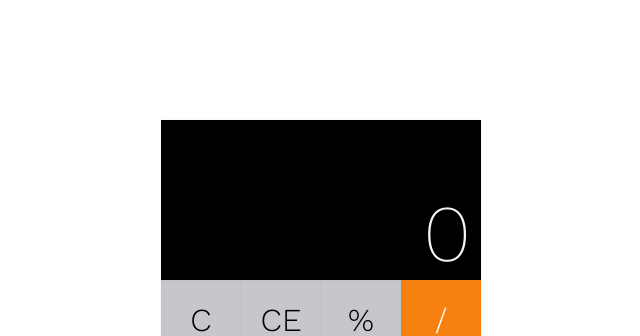
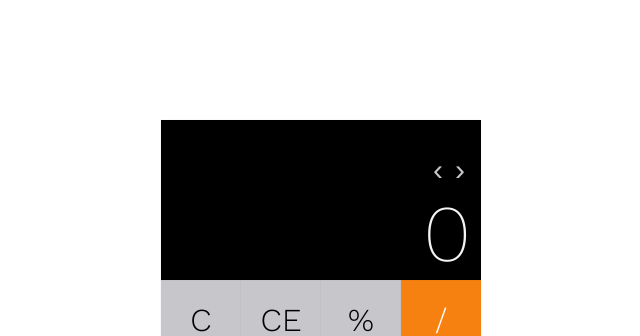
Before and after one commit to sionelt/calculator-app, a React app: page / in a window 1280 px wide. Shown: the top 336 px of the page, without its empty margins (319-959 px from the left). Built offline with nearby package versions, Linux system fonts and the light colour scheme.

Commit message:
implement arrow buttons for overflow top entries

```diff
--- a/src/components/Screen.js
+++ b/src/components/Screen.js
@@ -8,7 +8,7 @@ class Screen extends Component {
 	}
 
 	render() {
-		const { container, displayAll, displayEntry } = style;
+		const { container, displayAll, displayEntry, btn } = style;
 		const { anEntry, entries } = this.props;
 		var initialEntry = [0];
 
@@ -18,7 +18,9 @@ class Screen extends Component {
 		return (
 			<div className={container}>
 				<div id="top" className={displayAll}>
+					<button className={btn}>&lsaquo;</button>
 					{entries}
+					<button className={btn}>&rsaquo;</button>
 				</div>
 				<div className={displayEntry}>
 					{initialEntry}
--- a/src/styles/Screen.css
+++ b/src/styles/Screen.css
@@ -11,7 +11,6 @@
 	flex-direction: column;
 	justify-content: flex-end;
 	align-items: flex-end;
-	flex: 1 1 auto;
 }
 
 .display {
@@ -32,3 +31,13 @@
 	font-size: 2.5em;
 	font-weight: 200;
 }
+
+.btn {
+	background-color: transparent;
+	color: #c6c6cb;
+	border: none;
+	font-size: 30px;
+	align-items: center;
+	text-align: center;
+	cursor: pointer;
+}
--- a/src/styles/globals.css
+++ b/src/styles/globals.css
@@ -27,13 +27,6 @@ div {
 	max-width: 100%;
 }
 
-nav,
-a,
-button {
-	min-width: 48px;
-	min-height: auto;
-}
-
 a {
 	text-decoration: none;
 }
```
